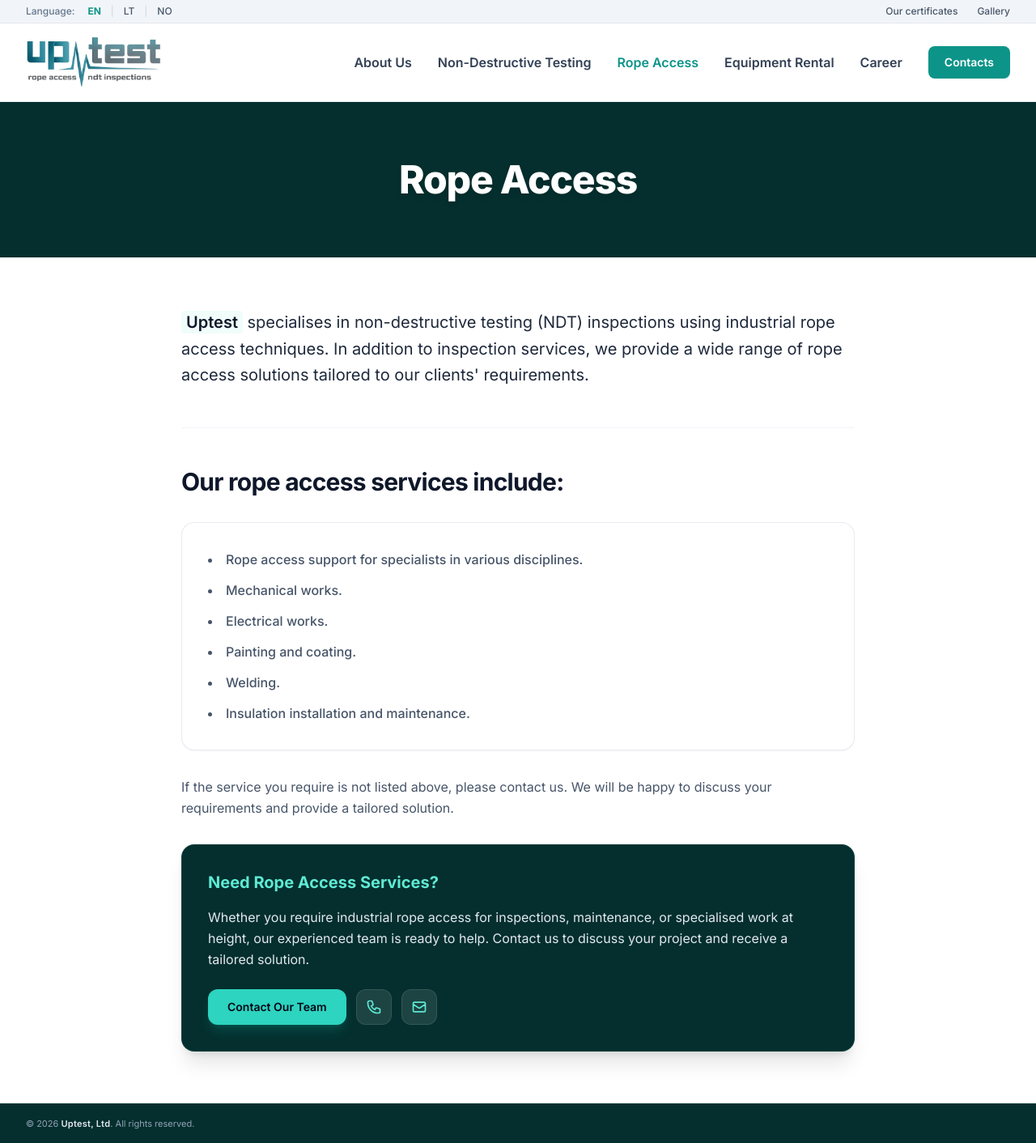
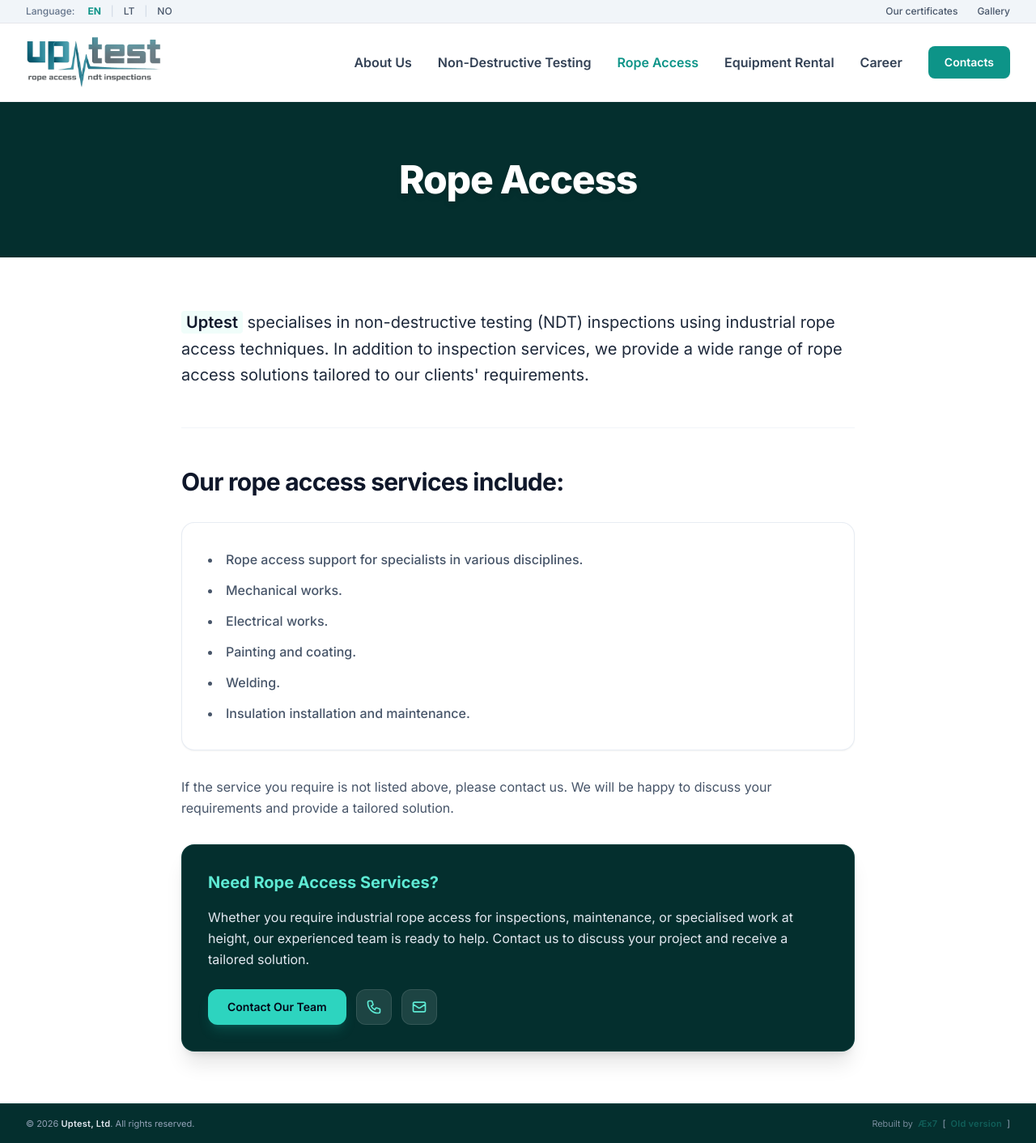
Before and after one commit to mruslys/uptest.no, a Jekyll site: the page built from rope-access/index.html, in a window 1280 px wide. Shown: the whole page at 81% size. Built offline with Jekyll 4.4.1, drawn with Linux system fonts in a browser that asks for light colours; nearby versions of some CDN libraries; some of the changed lines change nothing that is shown.

Commit message:
Update footer.html

```diff
--- a/_includes/footer.html
+++ b/_includes/footer.html
@@ -6,7 +6,7 @@
             © 2026 <strong class="text-slate-200 font-semibold tracking-wide">{{ data.common[page.lang].company }}</strong>. {{ data.common[page.lang].rights }}
         </p>
 
-        <div class="hidden flex items-center gap-1.5 text-[11px] text-slate-400">
+        <div class="flex items-center gap-1.5 text-[11px] text-slate-400">
             <span class="font-light">{{ data.common[page.lang].rebuilt_by }}</span>
             <a href="https://xn--x7-1ia.com" target="_blank" rel="noopener noreferrer" class="text-brand-800 hover:text-brand-300 transition-colors font-semibold tracking-wide">
                 Æx7
@@ -18,15 +18,3 @@
 
     </div>
 </footer>
-
-<!-- Skriptas mobiliam meniu -->
-<script>
-    const mobileBtn = document.getElementById('mobile-menu-button');
-    const mobileMenu = document.getElementById('mobile-menu-panel');
-
-    if (mobileBtn && mobileMenu) {
-        mobileBtn.addEventListener('click', () => {
-            mobileMenu.classList.toggle('hidden');
-        });
-    }
-</script>
```
